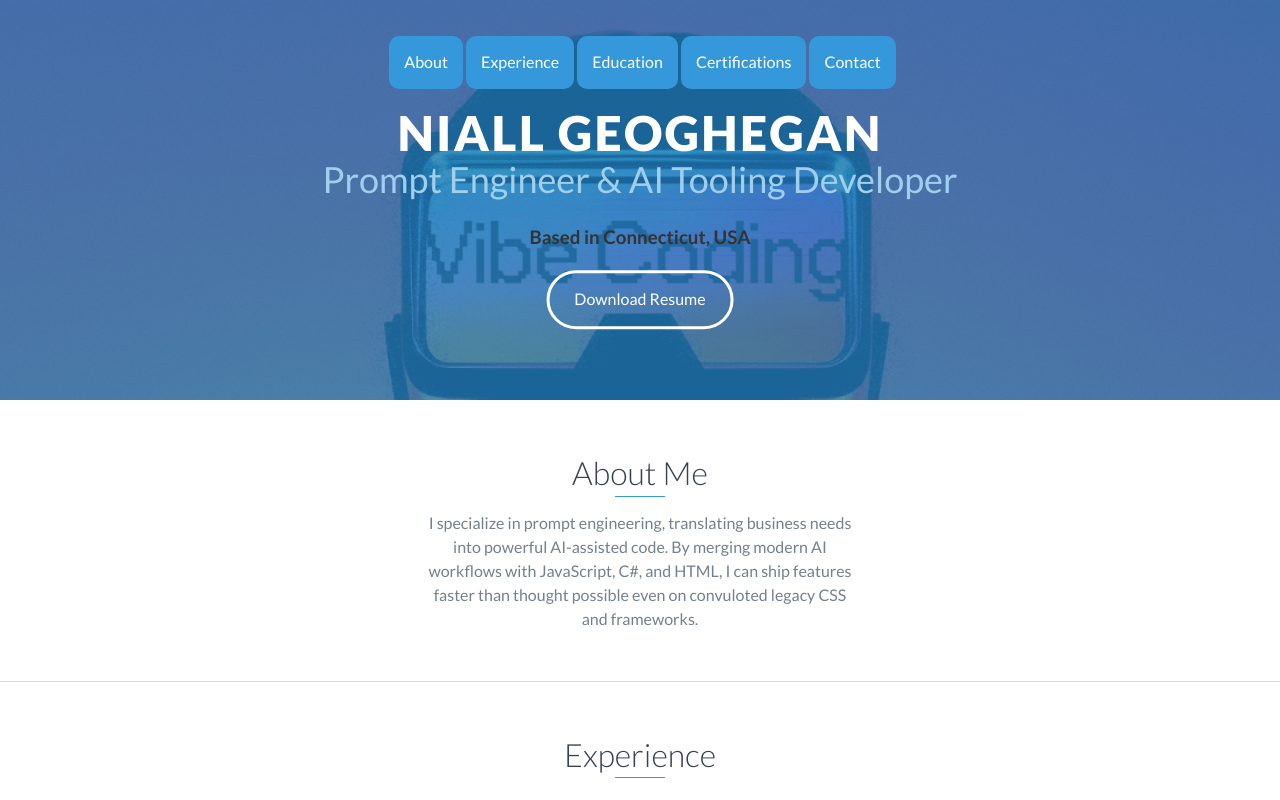
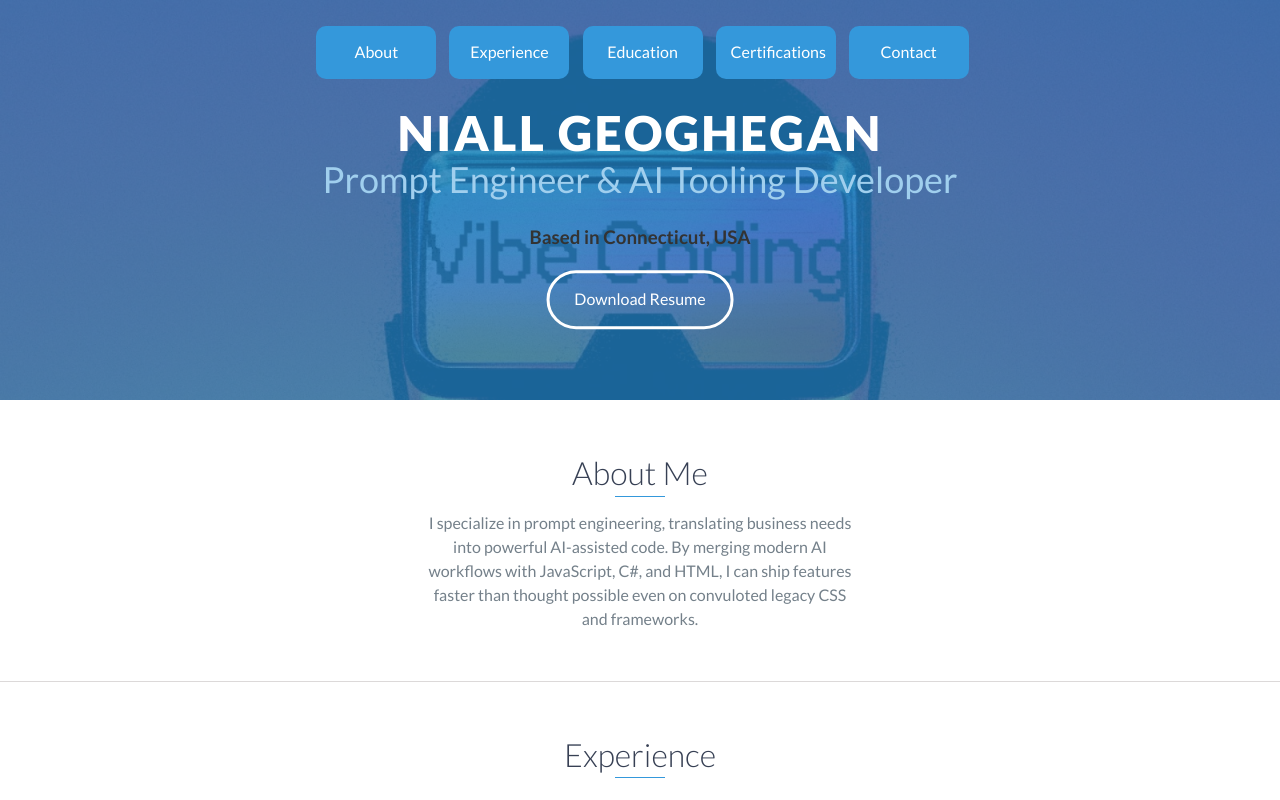
Before and after one commit to nealgoogs/nealgoogs.github.io, a website: page index.html in a window 1280 px wide. Shown: the top 800 px of the page. Drawn offline with nearby package versions, Linux system fonts and the light colour scheme.

```diff
--- a/css/styles.css
+++ b/css/styles.css
@@ -110,6 +110,9 @@
     border-radius: 10px;
     transition: background-color 0.3s ease;
     text-align: center;
+    margin: 5px;
+    margin-top: -10px;
+    width: 120px;
 }
 
 header a:hover {
```
